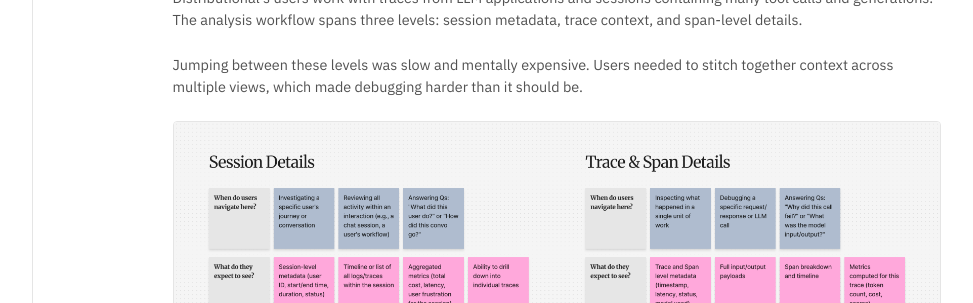
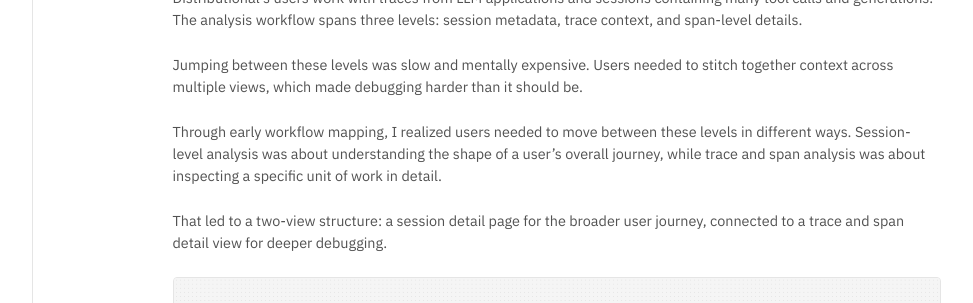
Before and after one commit to katrinacrisostomo/katrinacrisostomo.github.io, a React (Vite) app: page /#/session-trace-inspection in a window 1280 px wide. Shown: the part 1080-1383 px from the top of the page, without its empty margins (200-1173 px from the left). Built offline with nearby package versions, Linux system fonts and the light colour scheme.

Commit message:
add some context

```diff
--- a/src/pages/SessionTraceSnapshotPage.tsx
+++ b/src/pages/SessionTraceSnapshotPage.tsx
@@ -86,6 +86,18 @@ export default function SessionTraceSnapshotPage() {
               Users needed to stitch together context across multiple views,
               which made debugging harder than it should be.
             </p>
+            <p>
+              Through early workflow mapping, I realized users needed to move
+              between these levels in different ways. Session-level analysis was
+              about understanding the shape of a user’s overall journey, while
+              trace and span analysis was about inspecting a specific unit of
+              work in detail.
+            </p>
+            <p>
+              That led to a two-view structure: a session detail page for the
+              broader user journey, connected to a trace and span detail view
+              for deeper debugging.
+            </p>
             <figure className="flex w-full flex-col gap-3">
               <button
                 type="button"
```
